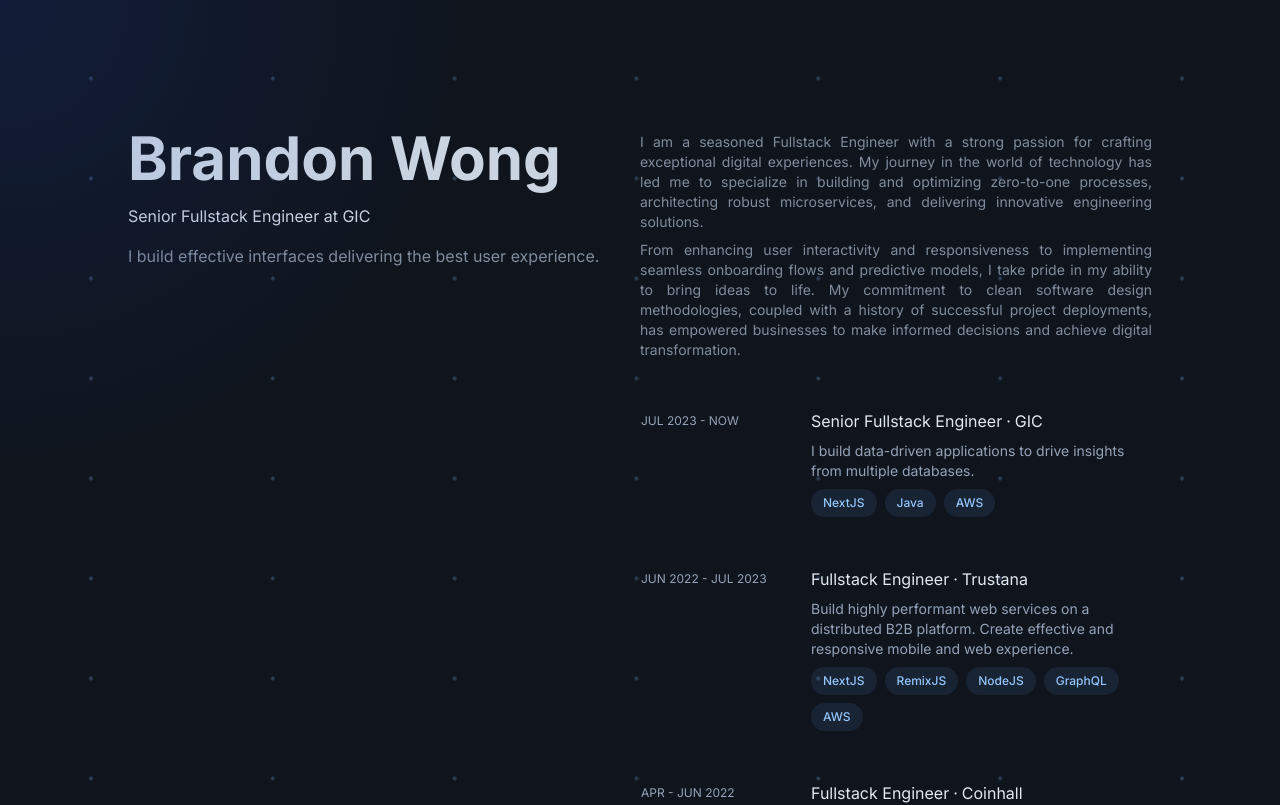
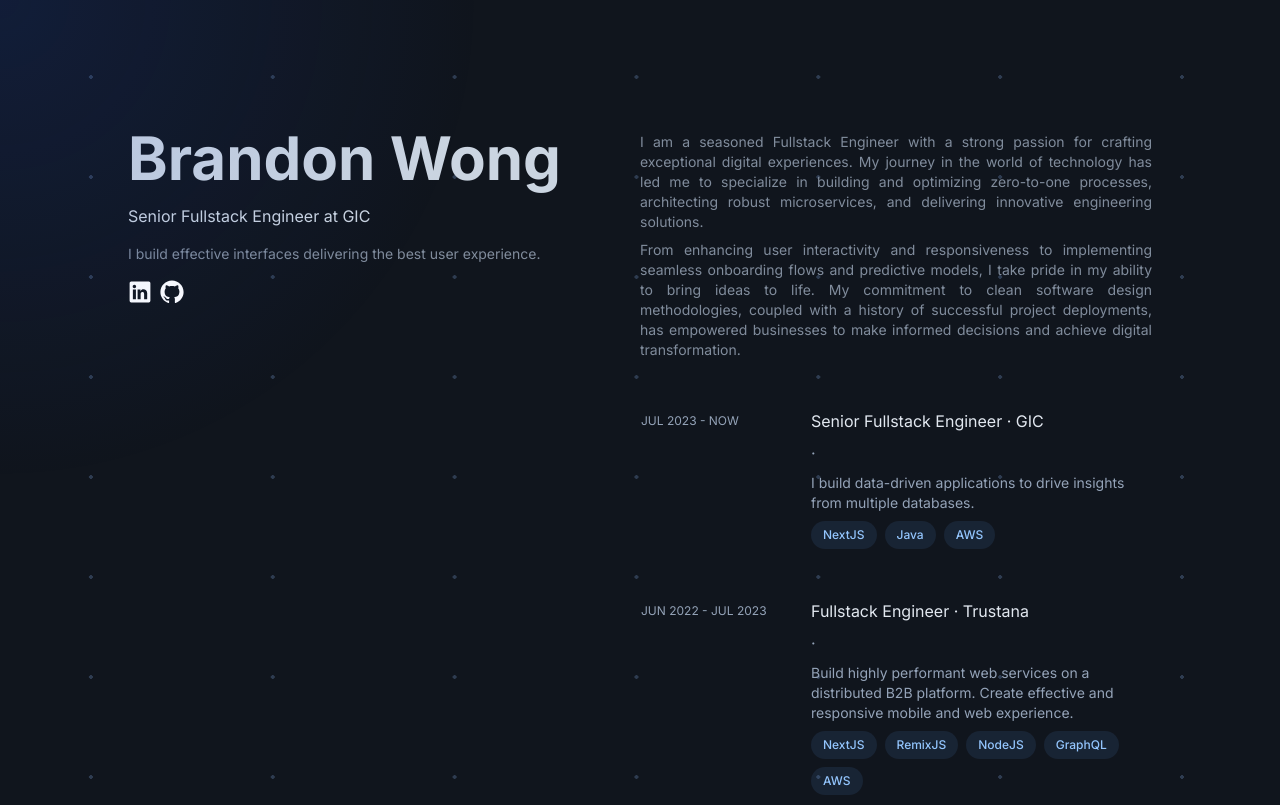
Before and after one commit to brandonwong91/profile-v2, a Next.js app: page / in a window 1280 px wide. Shown: the top 805 px of the page. Built offline with nearby package versions, Linux system fonts and the light colour scheme.

Commit message:
Add social links

```diff
--- a/app/page.tsx
+++ b/app/page.tsx
@@ -1,4 +1,6 @@
 "use client";
+import Image from "next/image";
+import Link from "next/link";
 import { useState } from "react";
 
 interface Experience {
@@ -95,7 +97,7 @@ export default function Home() {
       className="flex flex-col min-h-screen relative w-screen animate-dot-scrolling"
       onMouseMove={handleMouseMove}
     >
-      <div className="pointer-events-none fixed inset-0 z-30 transition duration-300 absolute">
+      <div className="pointer-events-none inset-0 z-30 transition duration-300 absolute">
         <div
           className="spotlight"
           style={{
@@ -108,14 +110,31 @@ export default function Home() {
           }}
         />
       </div>
-      <div className="flex flex-col md:flex-row justify-between px-32 pt-32">
-        <div className="sm:w-full md:w-1/2 gap-y-4 flex flex-col  h-screen">
-          <div className="w-full text-start text-6xl font-bold text-slate-300 sticky">
-            Brandon Wong
+      <div className="flex flex-col md:flex-row justify-between px-32 py-32 max-w-7xl mx-auto">
+        <div className="sm:w-full md:w-1/2 md:top-32 md:sticky h-full justify-between grid">
+          <div className="gap-y-4 flex flex-col">
+            <div className="w-full text-start text-5xl md:text-6xl font-bold text-slate-300">
+              Brandon Wong
+            </div>
+            <div className="text-slate-300">
+              Senior Fullstack Engineer at GIC
+            </div>
+            <div className="text-sm">
+              I build effective interfaces delivering the best user experience.
+            </div>
           </div>
-          <div className="text-slate-300">Senior Fullstack Engineer at GIC</div>
-          <div>
-            I build effective interfaces delivering the best user experience.
+          <div className="flex gap-x-2 mt-4">
+            <Link href="https://www.linkedin.com/in/brandonwong91">
+              <Image
+                src={"/linkedIn.svg"}
+                width={24}
+                height={24}
+                alt="LinkedIn"
+              />
+            </Link>
+            <Link href="https://github.com/brandonwong91">
+              <Image src={"/github.svg"} width={24} height={24} alt="github" />
+            </Link>
           </div>
         </div>
         <div className="sm:w-full md:w-1/2 flex flex-col gap-y-12">
@@ -147,11 +166,8 @@ export default function Home() {
                   <div className="text-xs col-span-1 mt-1">{ex.time}</div>
 
                   <div className="flex flex-col gap-y-2 col-span-2">
-                    <div className="flex gap-x-1 text-slate-200">
-                      <div className="">{ex.title}</div>·
-                      <div className="">{ex.company}</div>
-                    </div>
-                    <div className="text-sm">{ex.description}</div>
+                    <div className="text-slate-200">{`${ex.title} · ${ex.company}`}</div>
+                    ·<div className="text-sm">{ex.description}</div>
                     <div className="flex gap-2 flex-wrap">
                       {ex.skills.map((skill) => {
                         return (
```
Also changed, not shown: public/github.svg (added), public/linkedIn.svg (added).
